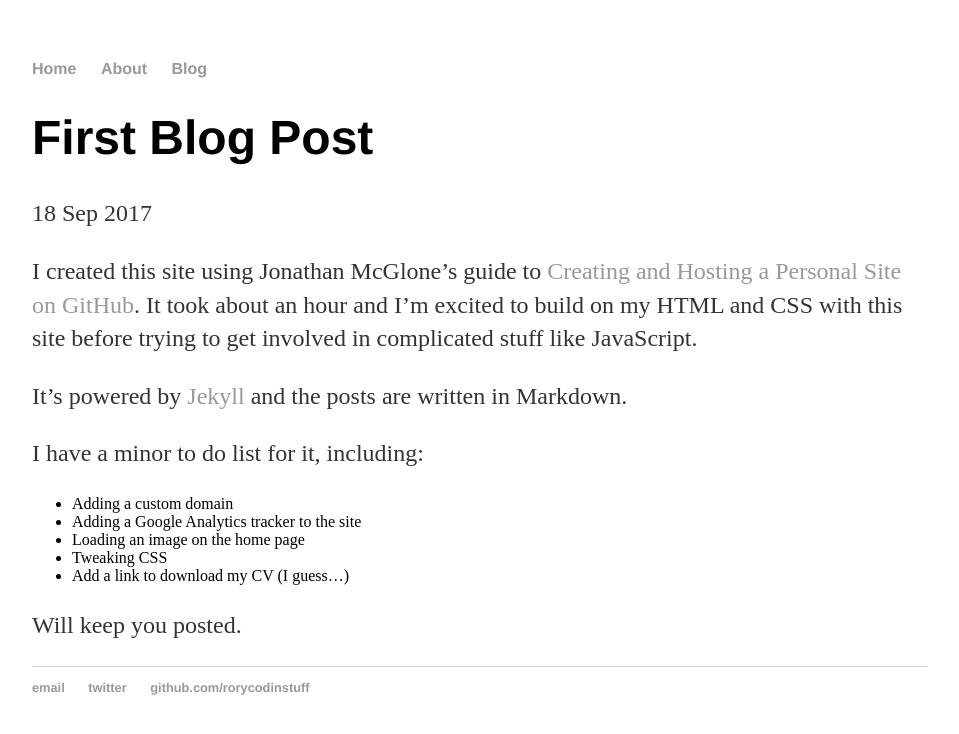
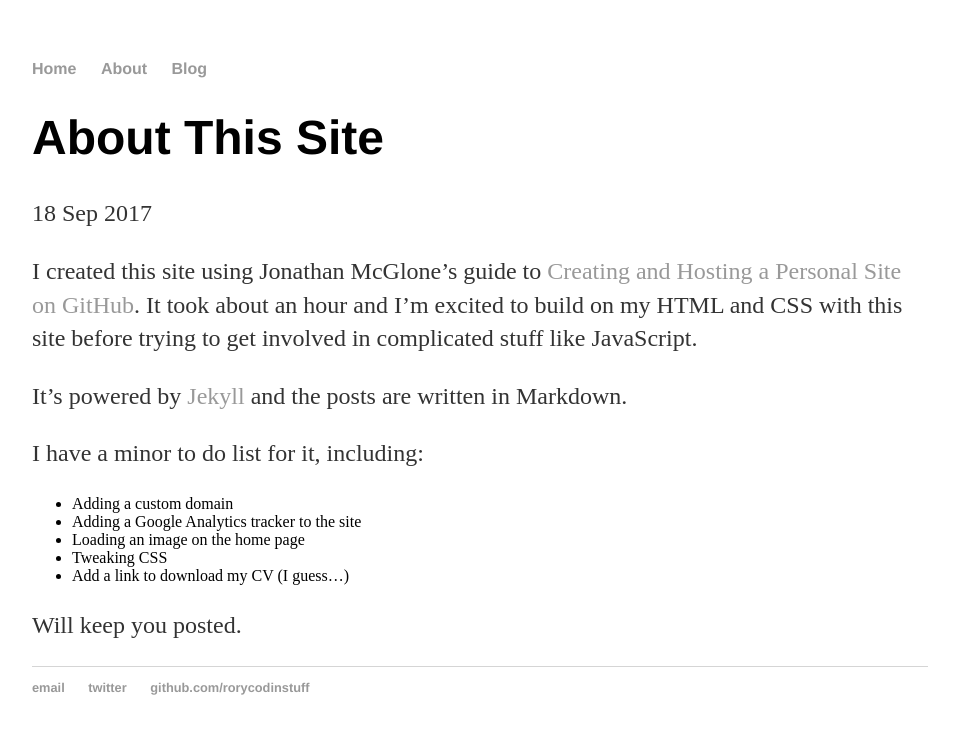
Before and after one commit to rorycodinstuff/rorycodinstuff.github.io, a Jekyll site: the page built from _posts/2017-09-18-about-this-site.md, in a window 1280 px wide. Shown: the top 734 px of the page, without its empty margins (160-1119 px from the left). Built offline with Jekyll 4.4.1, drawn with Linux system fonts in a browser that asks for light colours.

Commit message:
Update and rename 2017-09-18-first-blog-post.md to 2017-09-18-about-this-site.md

```diff
--- a/_posts/2017-09-18-first-blog-post.md
+++ b/_posts/2017-09-18-about-this-site.md
@@ -1,6 +1,6 @@
 ---
 layout: post
-title: "First Blog Post"
+title: "About This Site"
 date: 2017-09-18
 ---
 
```
